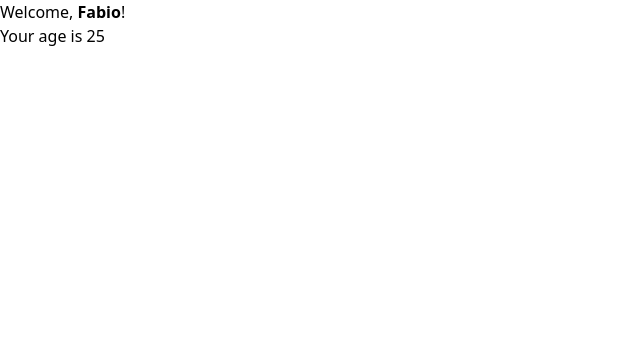
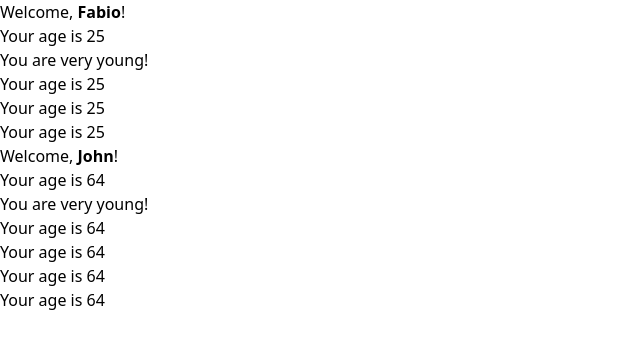
Before and after one commit to pago1599/Esercizi-React, a React (Vite) app: page / in a window 1280 px wide. Shown: the top 348 px of the page, without its empty margins (0-640 px from the left). Built offline with nearby package versions, Linux system fonts and the light colour scheme.

Commit message:
esercizio conditional rendering

```diff
--- a/src/Age.jsx
+++ b/src/Age.jsx
@@ -1,5 +1,3 @@
-const Age = ({ age }) => {
+export const Age = ({ age }) => {
   return <p>Your age is {age}</p>;
 };
-
-export { Age };
--- a/src/App.jsx
+++ b/src/App.jsx
@@ -3,7 +3,8 @@ import Welcome from "./Welcome";
 const App = () => {
   return (
     <div>
-      <Welcome name="Fabio" />
+      <Welcome name="Fabio" age={25} />
+      <Welcome name="John" age={64} />
     </div>
   );
 };
--- a/src/Message.jsx
+++ b/src/Message.jsx
@@ -1,7 +1,3 @@
-export const Message = () => {
-  return (
-    <p className="bg-amber-200 text-amber-700 text-2xl flex justify-center p-2">
-      What a beautiful day!
-    </p>
-  );
+export const Message = (age) => {
+  return age > 18 ? "OK" : "You are very young!";
 };
--- a/src/Welcome.jsx
+++ b/src/Welcome.jsx
@@ -1,12 +1,20 @@
 import { Age } from "./Age";
+import { Message } from "./Message";
 
-const Welcome = ({ name }) => {
+const Welcome = ({ name, age }) => {
   return (
     <div>
       <p>
         Welcome, <strong>{name}</strong>!
       </p>
-      <Age age={25} />
+      <Age age={age} />
+      <Message age={age} />
+      <div>
+        {age > 18 && <Age age={age} />}
+        {age && <Age age={age} />}
+        {age > 18 && age < 65 && <Age age={age} />}
+        {age > 18 && name === "John" && <Age age={age} />}
+      </div>
     </div>
   );
 };
```
Also changed, not shown: src/README.md.
